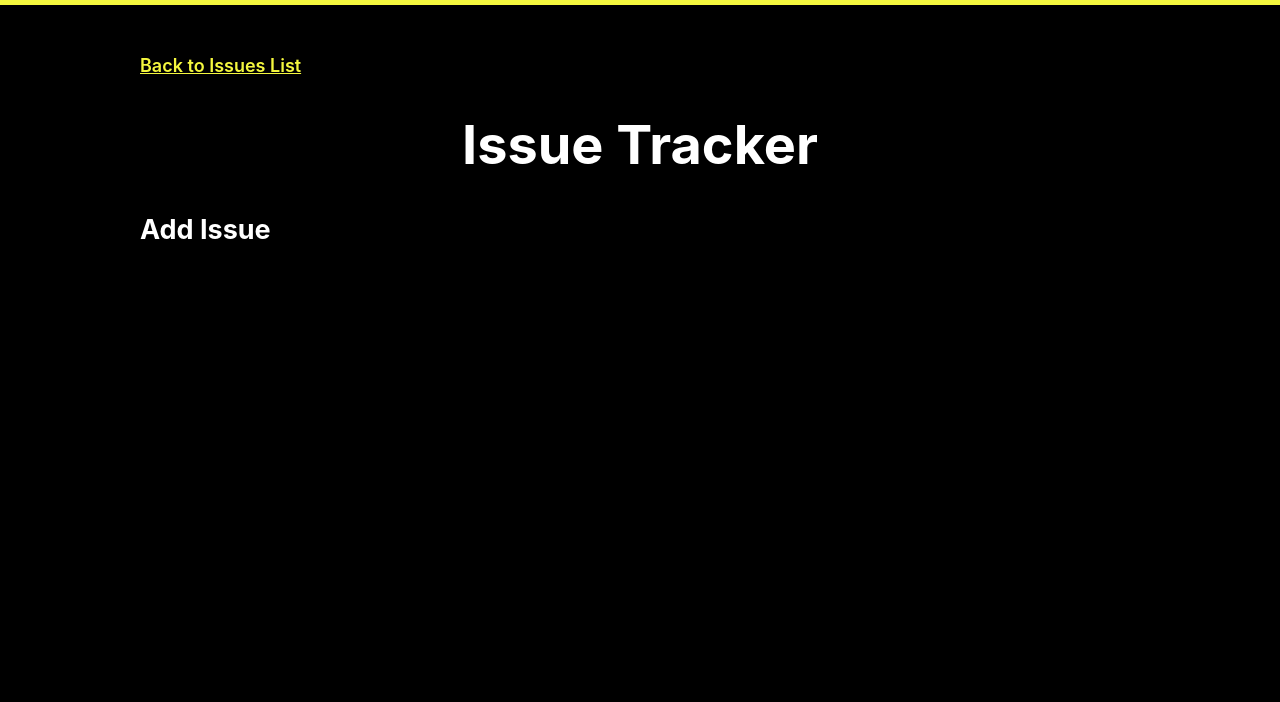
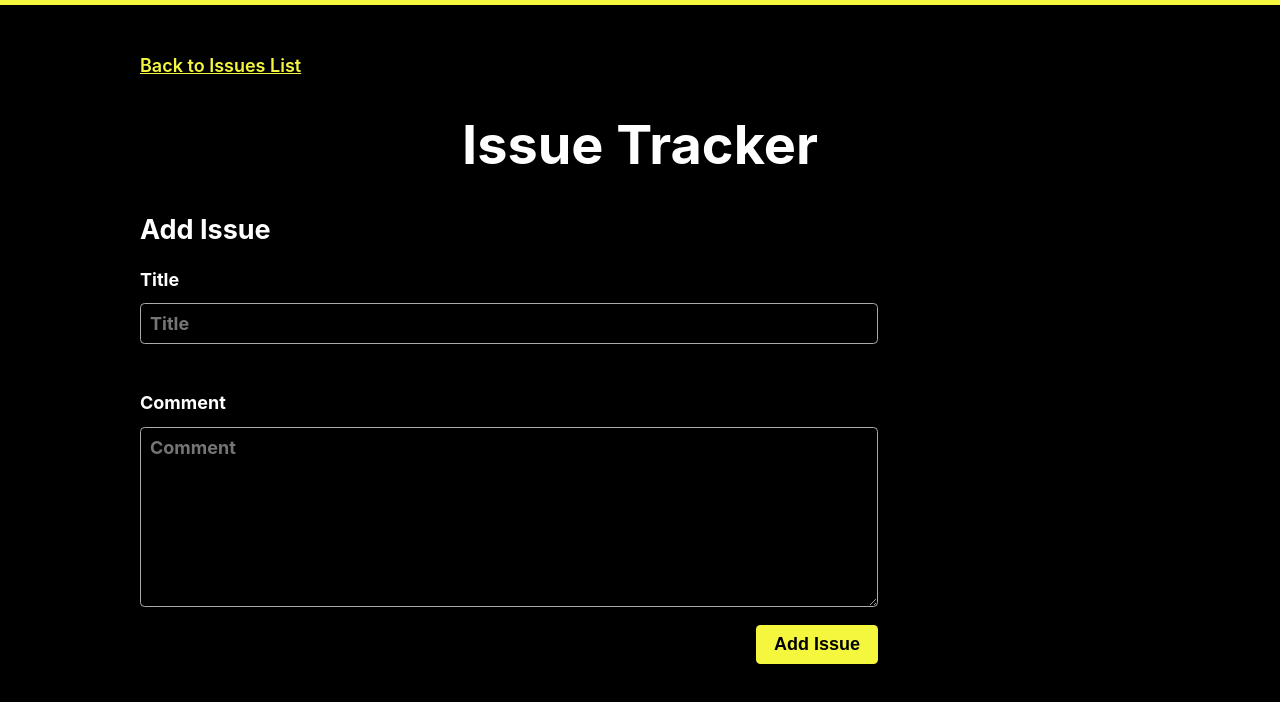
Before and after one commit to haosmos/react-query-course, a React (Vite) app: page /add in a window 1280 px wide. Shown: the top 702 px of the page. Built offline with nearby package versions, Linux system fonts and the light colour scheme; a small style sheet from the web is missing; what @uidotdev/react-query-api would draw is missing.

Commit message:
implemented adding a task using the useMutation hook

```diff
--- a/src/pages/AddIssue.jsx
+++ b/src/pages/AddIssue.jsx
@@ -1,3 +1,56 @@
+import { useMutation, useQueryClient } from 'react-query';
+import { useNavigate } from 'react-router-dom';
+
 export default function AddIssue() {
-  return <h2>Add Issue</h2>;
+  const queryClient = useQueryClient();
+  const navigate = useNavigate();
+
+  const addIssue = useMutation(
+      (issueBody) =>
+          fetch('/api/issues', {
+            method: 'POST',
+            headers: { 'content-type': 'application/json' },
+            body: JSON.stringify(issueBody),
+          }).then((res) => res.json()),
+      {
+        onSuccess: (data) => {
+          queryClient.invalidateQueries([ 'issues' ], { exact: true });
+          queryClient.setQueryData([ 'issues', data.number.toString() ], data);
+          navigate(`/issue/${data.number}`);
+        },
+      }
+  );
+
+  return (
+      <div className="add-issue">
+        <h2>Add Issue</h2>
+        <form
+            onSubmit={e => {
+              e.preventDefault();
+
+              if (addIssue.isLoading) return;
+
+              addIssue.mutate({
+                comment: e.target.comment.value,
+                title: e.target.title.value,
+              });
+            }}
+        >
+          <label htmlFor="title">Title</label>
+          <input type="text" id="title" name="title" placeholder="Title" />
+          <br />
+          <label htmlFor="comment">Comment</label>
+          <textarea
+              name="comment"
+              id="comment"
+              placeholder="Comment"
+              cols="30"
+              rows="10"
+          />
+          <button type="submit" disabled={addIssue.isLoading}>
+            {addIssue.isLoading ? 'Adding Issue...' : 'Add Issue'}
+          </button>
+        </form>
+      </div>
+  );
 }
--- a/src/pages/Issues.jsx
+++ b/src/pages/Issues.jsx
@@ -1,4 +1,5 @@
 import { useState } from 'react';
+import { Link } from 'react-router-dom';
 import IssuesList from '../components/IssuesList';
 import LabelList from '../components/LabelList';
 import { StatusSelect } from '../components/StatusSelect';
@@ -28,6 +29,10 @@
                 value={status}
                 onChange={(event) => setStatus(event.target.value)}
             />
+            <hr/>
+            <Link className="button" to="/add">
+              Add Issue
+            </Link>
           </aside>
         </main>
       </div>
```
